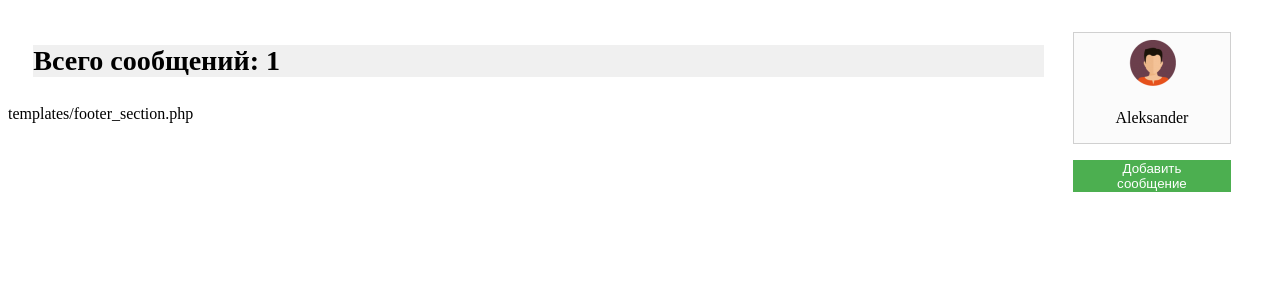
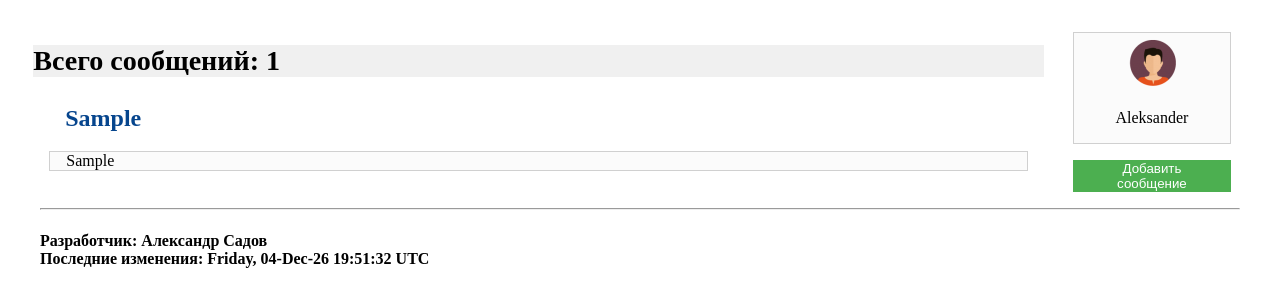
Before and after one commit to AleksanderSadov/e2e4-test-assignment, a PHP site: page / in a window 1280 px wide. Shown: the part 125-432 px from the top of the page. Run offline with PHP 8.4, Linux system fonts and the light colour scheme; tables that the repository leaves empty or names only in its code hold one stand-in row (values such as "Sample post"); some libraries are stand-ins or nearby versions.

Commit message:
Fully recreated main page using created classes

```diff
--- a/classes/GeneralPage.php
+++ b/classes/GeneralPage.php
@@ -4,21 +4,20 @@
         public $config;
         public $template;
         public $title;
-        public $header_section;
+        public $header_content;
         public $main_content;
-        public $content_section;
-        public $sidebar_right;
-        public $footer;
+        public $sidebar_content;
+        public $footer_content;
         public $vars;
 
         public function __construct(
                 $config             = "config.php",
                 $template           = "templates/pages/general_page.php",
                 $title              = "E2E4 TEST ASSIGNMENT",
-                $header_content     = "templates/header_content.php",
-                $main_content       = "templates/main_content.php",
-                $sidebar_content    = "templates/sidebar_right.php",
-                $footer_content     = "templates/footer_section.php")
+                $header_content     = null,
+                $main_content       = null,
+                $sidebar_content    = null,
+                $footer_content     = null)
         {
             $this->config           = $config;
             $this->template         = $template;
--- a/classes/MessageData.php
+++ b/classes/MessageData.php
@@ -28,6 +28,7 @@
             return $messages;
         }
 
+        /** @return int number of messages in database */
         public function CountMessages()
         {
             $result = $this->CountRows($this->table_name);
@@ -52,18 +53,44 @@
             return $this->InsertRows($this->table_name, $columns, $values);
         }
 
-        function DeleteMessages(
+        public function DeleteMessages(
                 $column,
                 $value)
         {
             return $this->DeleteRows($this->table_name, $column, $value);
         }
 
-        function UpdateMessages(
+        public function UpdateMessages(
                 array $set_assoc,
                 array $where_assoc)
         {
             return $this->UpdateRows($this->table_name, $set_assoc, $where_assoc);
         }
+
+        /** @return string html string */
+        public function ConstructHtml(Message $message)
+        {
+            $buffer = "";
+            if (isset($message->header))
+            {
+                $buffer .= "<div class='message_header boxed_content'"
+                        . "id=" . $message->id . ">"
+                        . "<h2>" . $message->header . "</h2></div>";
+            }
+            if (isset($message->brief))
+            {
+                $buffer .= "<div class='message_brief boxed_content"
+                    . " boxed_border'>" . $message->brief . "</div>";
+            }
+            if (isset($message->text))
+            {
+                $buffer .= "<div class='message_brief boxed_content"
+                    . " boxed_border'>" . $message->text . "</div>";
+            }
+
+            $html = "<div class='message_content'>"
+                    . $buffer . "</div>";
+            return $html;
+        }
     }
 ?>
--- a/index.php
+++ b/index.php
@@ -9,10 +9,23 @@
 
     $page = new GeneralPage();
     $message_data = new MessageData();
+
+    // header
+    $page->header_content = "E2E4 TEST ASSIGNMENT";
+
+    // main section
+    $page->vars["main_section_header"] = "Всего сообщений: " .
+    $message_data->CountMessages();
     $messages = $message_data->SelectMessages(array("id, header", "brief"));
+    foreach ($messages as $message)
+    {
+       $page->main_content .= $message_data->ConstructHtml($message);
+    }
 
-    $page->vars["main_section_header"] = "Всего сообщений: " .
-            $message_data->CountMessages();
+    // footer
+    $page->footer_content = "Разработчик: Александр Садов<br />" .
+            "Последние изменения: " .
+            date(DATE_RFC850, filemtime(__FILE__));
 
     $page->Render();
 ?>
--- a/styles/main.css
+++ b/styles/main.css
@@ -11,36 +11,6 @@
     border: 0.1em solid #D0D0D0;
 }
 
-#whole_page
-{
-    overflow: auto;
-}
-
-#main_section_header
-{
-    background-color: #F0F0F0;
-    font-size: 1.5em;
-}
-
-#main_section, #sidebar_right
-{
-    overflow: auto;
-}
-
-#main_section
-{
-    margin-left: 2%;
-    float: left;
-    width: 80%;
-}
-
-#sidebar_right
-{
-    margin-right: 2%;
-    float: right;
-    width: 15%;
-}
-
 .action_button
 {
     padding: 0;
@@ -50,6 +20,22 @@
 {
     width: 100%;
     border: 0;
+}
+
+.message_header h2
+{
+    color: #06458D;
+}
+
+.message_header h2:hover
+{
+    cursor: pointer;
+    color: #0645FF;
+}
+
+#whole_page
+{
+    overflow: auto;
 }
 
 #header img
@@ -77,6 +63,31 @@
 }
 
 
+#main_section, #sidebar_right
+{
+    overflow: auto;
+}
+
+#main_section
+{
+    margin-left: 2%;
+    float: left;
+    width: 80%;
+}
+
+#main_section_header
+{
+    background-color: #F0F0F0;
+    font-size: 1.5em;
+}
+
+#sidebar_right
+{
+    margin-right: 2%;
+    float: right;
+    width: 15%;
+}
+
 #user_window
 {
     height: 40%;
@@ -92,6 +103,11 @@
 {
     display: block;
     margin: auto;
+}
+
+#footer
+{
+    clear: both;
 }
 
 
--- a/styles/main_page.css
+++ /dev/null
@@ -1,10 +0,0 @@
-.message_header h2
-{
-    color: #06458D;
-}
-
-.message_header h2:hover
-{
-    cursor: pointer;
-    color: #0645FF;
-}
--- /dev/null
+++ b/templates/elements/footer.php
@@ -0,0 +1,4 @@
+<div class="boxed_content" id="footer">
+    <hr />
+    <h4><?php echo $this->footer_content; ?></h4>
+</div>
--- a/templates/elements/header.php
+++ b/templates/elements/header.php
@@ -3,7 +3,7 @@
         <img src='<?php echo ROOT_URL . "images/header.png";?>'
              alt="home_index"/></a>
     <div>
-        <h1>E2E4 TEST ASSIGNMENT</h1>
+        <h1><?php echo $this->header_content; ?></h1>
     </div>
     <hr />
 </div>
--- a/templates/pages/general_page.php
+++ b/templates/pages/general_page.php
@@ -5,7 +5,6 @@
         <meta http-equiv="content-type" content="text/html; charset=UTF-8" />
         <title><?php echo $this->title; ?></title>
         <?php $this->LoadStylesheet(); ?>
-        <?php $this->LoadStylesheet("main_page.css"); ?>
         <?php $this->LoadScript(); ?>
     </head>
 
@@ -19,6 +18,7 @@
 
             <div id="main_section">
                 <?php echo $this->AddElement("main_section_header", "Hello"); ?>
+                <?php echo $this->main_content; ?>
             </div>
 
             <div id="sidebar_right">
@@ -27,7 +27,7 @@
             </div>
 
             <div id="footer_section">
-                <?php echo $this->footer_content; ?>
+                <?php echo $this->AddElement("footer"); ?>
             </div>
 
         </div>
```
